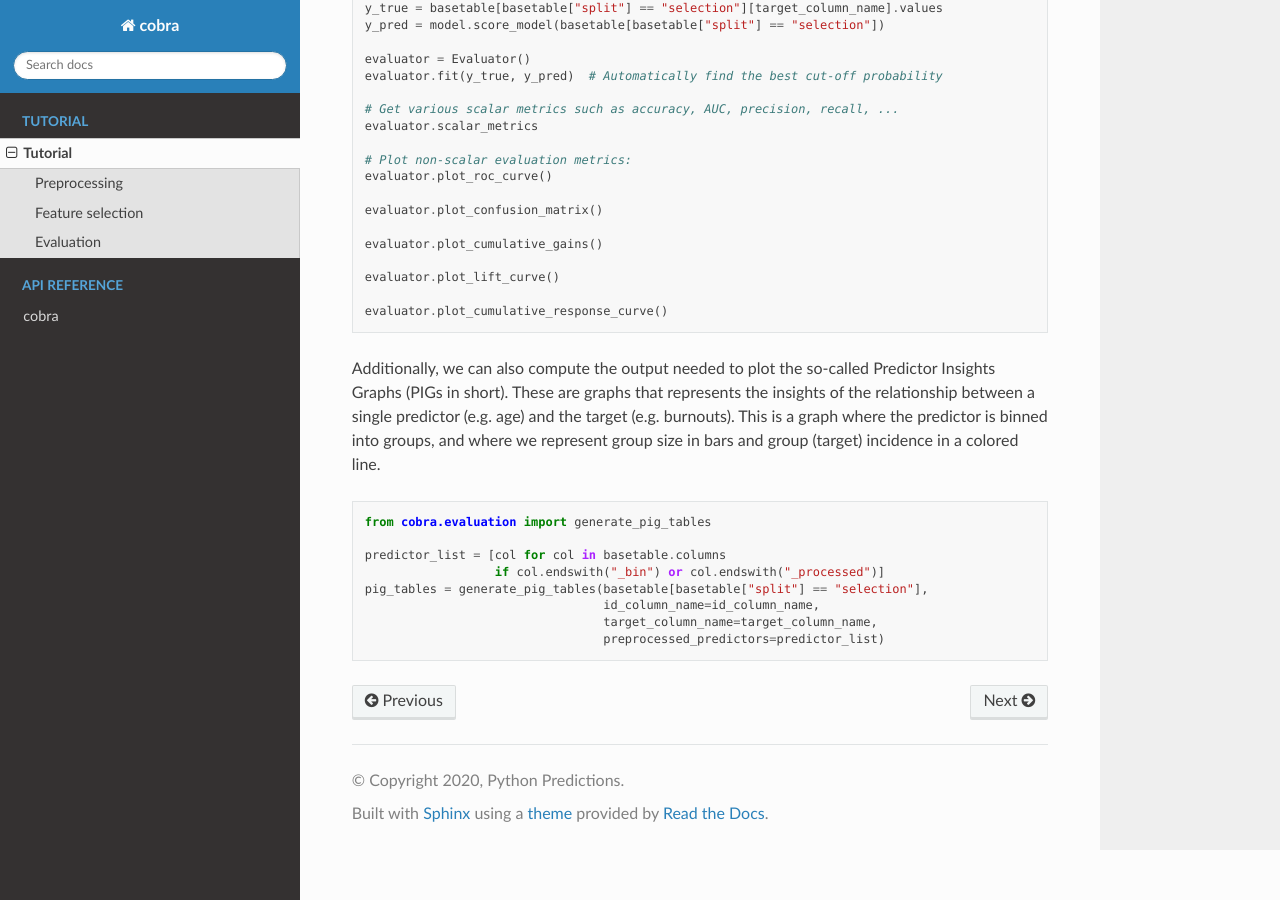
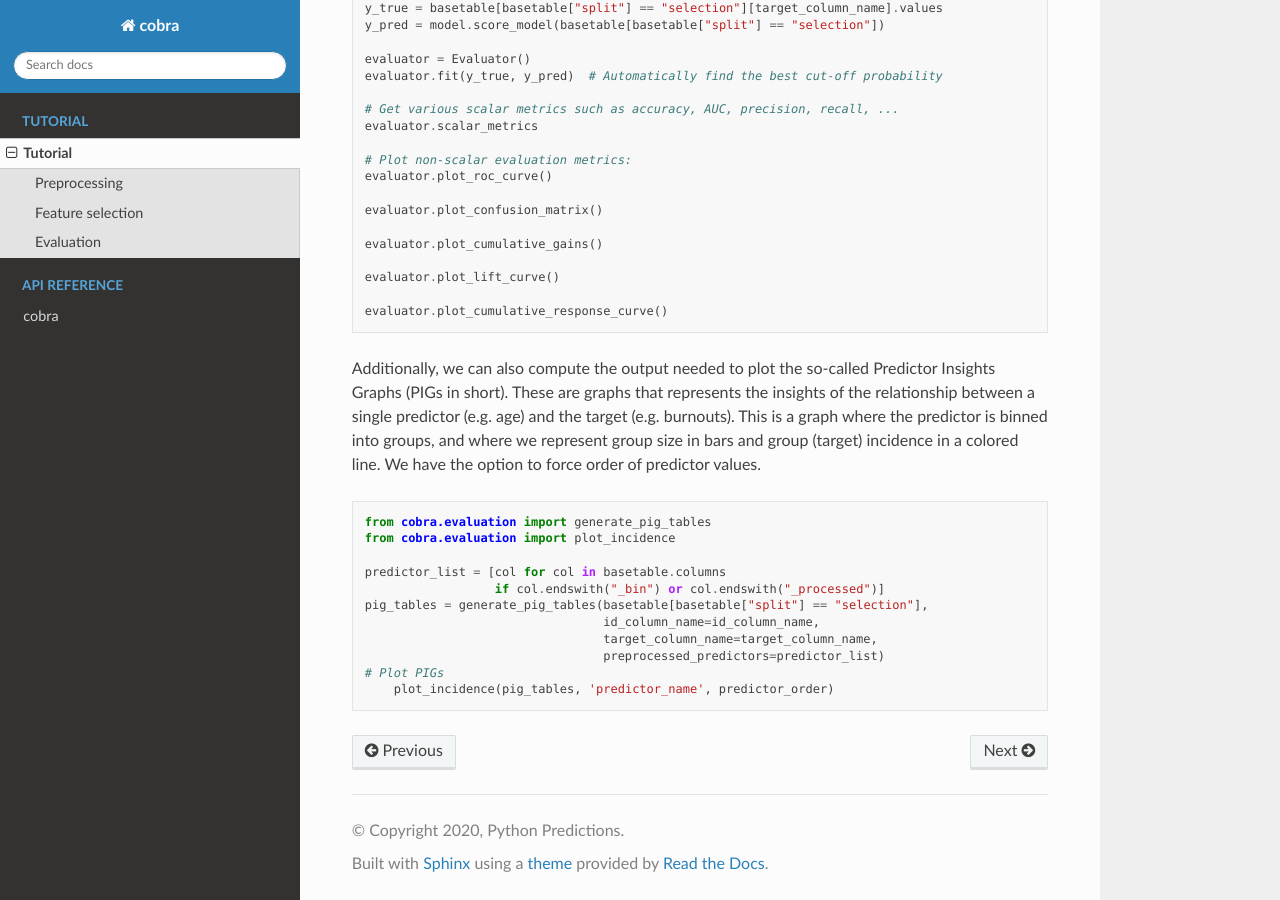
Before and after one commit to PythonPredictions/cobra, a Sphinx documentation site: the page built from docs/source/tutorial.rst, in a window 1280 px wide and 900 px high, scrolled down 3706 px. Built offline with Sphinx 7.4.7 and the Read the Docs theme 2.0.0, drawn with Linux system fonts in a browser that asks for light colours.

Commit message:
Updated documentation (#23)
Added short description and code of the PIG plotting function.

```diff
--- a/docs/source/tutorial.rst
+++ b/docs/source/tutorial.rst
@@ -180,11 +180,12 @@ Now that we have build and selected a final model, it is time to evaluate it aga
 
     evaluator.plot_cumulative_response_curve()
 
-Additionally, we can also compute the output needed to plot the so-called Predictor Insights Graphs (PIGs in short). These are graphs that represents the insights of the relationship between a single predictor (e.g. age) and the target (e.g. burnouts). This is a graph where the predictor is binned into groups, and where we represent group size in bars and group (target) incidence in a colored line.
+Additionally, we can also compute the output needed to plot the so-called Predictor Insights Graphs (PIGs in short). These are graphs that represents the insights of the relationship between a single predictor (e.g. age) and the target (e.g. burnouts). This is a graph where the predictor is binned into groups, and where we represent group size in bars and group (target) incidence in a colored line. We have the option to force order of predictor values.
 
 .. code-block:: python
 
     from cobra.evaluation import generate_pig_tables
+    from cobra.evaluation import plot_incidence
 
     predictor_list = [col for col in basetable.columns
                       if col.endswith("_bin") or col.endswith("_processed")]
@@ -192,3 +193,5 @@ Additionally, we can also compute the output needed to plot the so-called Predic
                                      id_column_name=id_column_name,
                                      target_column_name=target_column_name,
                                      preprocessed_predictors=predictor_list)
+    # Plot PIGs
+	plot_incidence(pig_tables, 'predictor_name', predictor_order)
```
